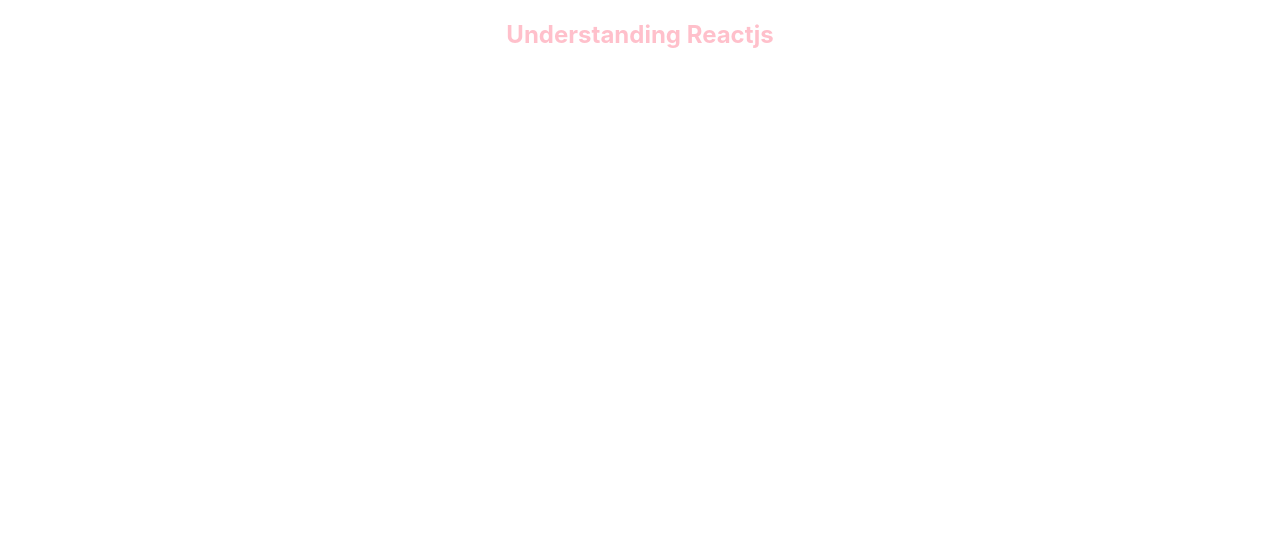
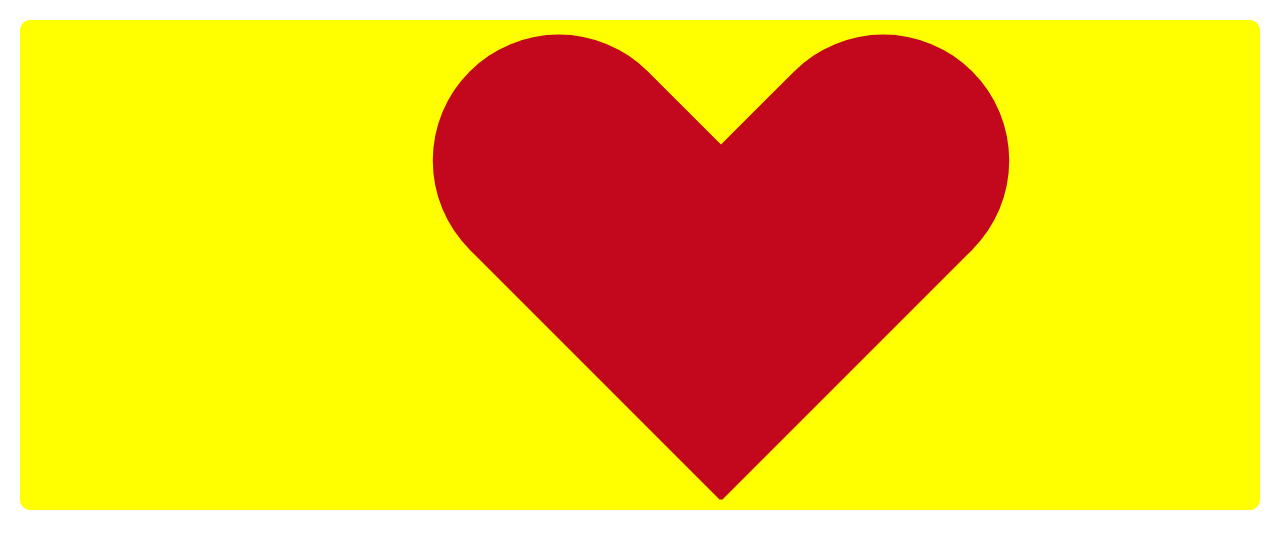
Before and after one commit to XuanNeil/understanding_reactjs, a React (Create React App) app: page / in a window 1280 px wide. Shown: the top 548 px of the page. Built offline with nearby package versions, Linux system fonts and the light colour scheme.

Commit message:
add heart

```diff
--- a/src/App.css
+++ b/src/App.css
@@ -1,4 +1,32 @@
 .App {
-  text-align: center;
-  color: pink;
+  position: relative;
+  width: "100%";
+  height: 490px;
+  margin-top: 120px;
+  cursor: pointer;
+  margin: 20px;
+  transition: all 3.5ms ease-in-out;
+  border-radius: 10px;
 }
+
+.App::before,
+.App::after {
+  content: "";
+  position: absolute;
+  top: 90;
+  width: 252px;
+  height: 480px;
+  border-radius: 150px 150px 0 0;
+  background: rgb(195, 8, 30);
+}
+.App::before {
+  left: 700px;
+  transform: rotate(-45deg);
+  transform-origin: 0 100%;
+}
+
+.App::after {
+  left:450px;
+  transform: rotate(45deg);
+  transform-origin: 100% 100%;
+}
--- a/src/App.js
+++ b/src/App.js
@@ -1,10 +1,35 @@
+import React, { useEffect, useState } from 'react';
 import './App.css';
 
+// 1 mảng gồm 5 màu: red, blue, pink, orange, yellow
+// khi click box sẽ thay đổi ngẫu nhiên 5 màu này
+// khi reset lại trình duyệt thì nó phải dữ lại được giá trị cuối cùng.
+
+const getRadomColor = () => { // function radom color 1 trong 5 màu
+  const listColor = ["violet", "blue", "pink", "orange", "yellow", "rgb(51, 203, 135)"];
+  const indexColor = Math.trunc(Math.random() * listColor.length -1);
+  return listColor[indexColor];
+}
+
+
 function App() {
+  const [color, setColor] = useState(() => {
+    let defaultColor = localStorage.getItem('color-box')
+    return defaultColor || 'pink'
+  });
+
+  const handleColor = () => {
+    const newColor = getRadomColor();
+    localStorage.setItem('color-box', newColor);
+    setColor(newColor);
+  }
+
+  useEffect(()=> {
+    setInterval(handleColor(), 1500);
+  }, [])
+
   return (
-    <div className="App">
-      <h2>Understanding Reactjs</h2>
-    </div>
+    <div className='App' style={{backgroundColor: color}}/>
   );
 }
 
```
